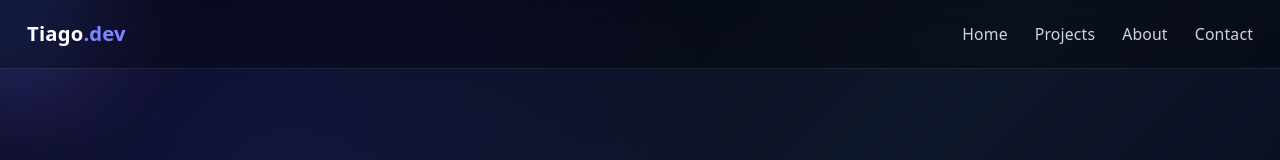
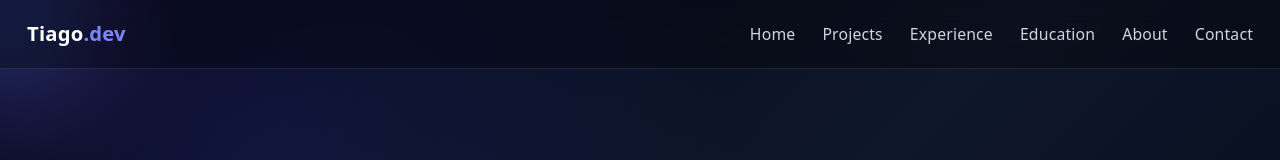
Before and after one commit to Falphir/Portfolio, a React app: page /Portfolio/ in a window 1280 px wide. Shown: the top 160 px of the page. Built offline with nearby package versions, Linux system fonts and the light colour scheme; no server answers; the HTML template or start-up script is replaced by a standard one.

Commit message:
Fixing id references

```diff
--- a/src/components/layout/Navbar.tsx
+++ b/src/components/layout/Navbar.tsx
@@ -16,6 +16,8 @@ export default function Navbar() {
                 <div className="hidden md:flex items-center gap-6 text-sm text-gray-300">
                     <a href="#home" className="hover:text-white transition">Home</a>
                     <a href="#projects" className="hover:text-white transition">Projects</a>
+                    <a href="#experience" className="hover:text-white transition">Experience</a>
+                    <a href="#education" className="hover:text-white transition">Education</a>
                     <a href="#about" className="hover:text-white transition">About</a>
                     <a href="#contact" className="hover:text-white transition">Contact</a>
                 </div>
--- a/src/components/sections/Education.tsx
+++ b/src/components/sections/Education.tsx
@@ -62,7 +62,7 @@ export default function Projects() {
     }));
 
     return (
-        <section id="projects" className="py-12 px-6 scroll-mt-24">
+        <section id="education" className="py-12 px-6 scroll-mt-24">
             <div className="w-full max-w-7xl mx-auto items-center">
 
                 <h2 className="text-3xl font-bold text-center mb-12">
--- a/src/components/sections/Experience.tsx
+++ b/src/components/sections/Experience.tsx
@@ -61,7 +61,7 @@ export default function Projects() {
     }));
 
     return (
-        <section id="projects" className="py-12 px-6 scroll-mt-24">
+        <section id="experience" className="py-12 px-6 scroll-mt-24">
             <div className="w-full max-w-7xl mx-auto items-center">
 
                 <h2 className="text-3xl font-bold text-center mb-12">
```
